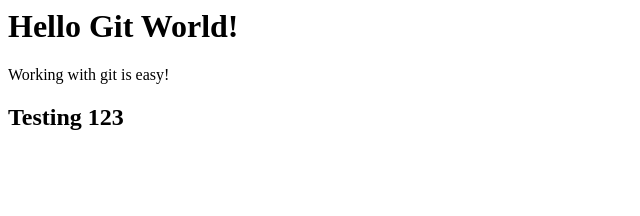
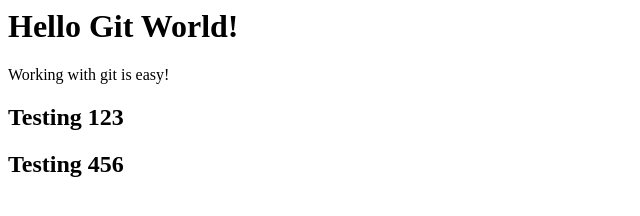
Before and after one commit to hanwalden/GitGitHubMasterclass, a plain HTML site: page index.html in a window 1280 px wide. Shown: the whole page, without its empty margins (0-640 px from the left). Drawn offline with Linux system fonts and the light colour scheme.

Commit message:
Test to add new text to file

```diff
--- a/index.html
+++ b/index.html
@@ -2,4 +2,5 @@
 <div>
     <p>Working with git is easy!</p>
     <h2>Testing 123</h2>
+    <h2>Testing 456</h2>
 </div>
```
